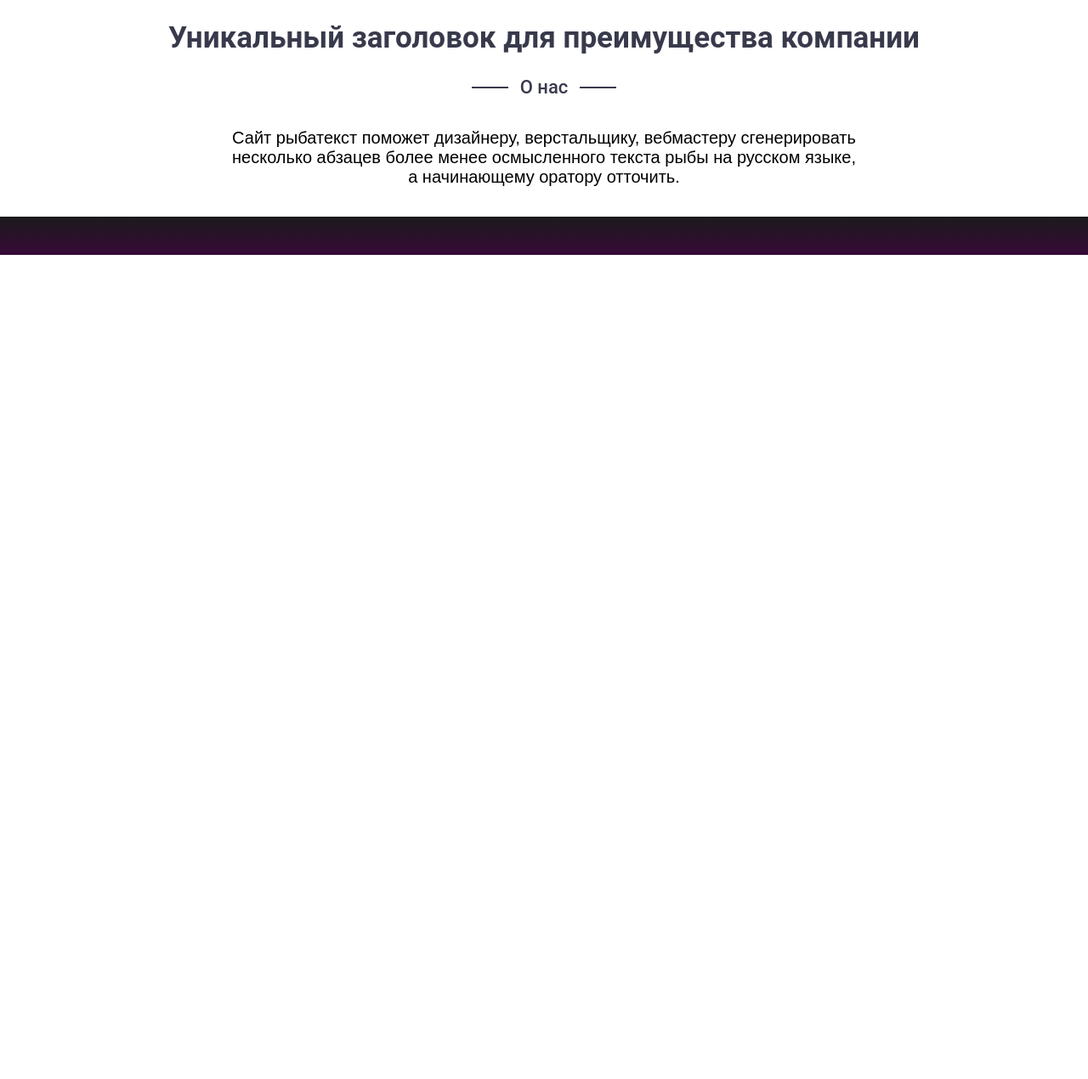
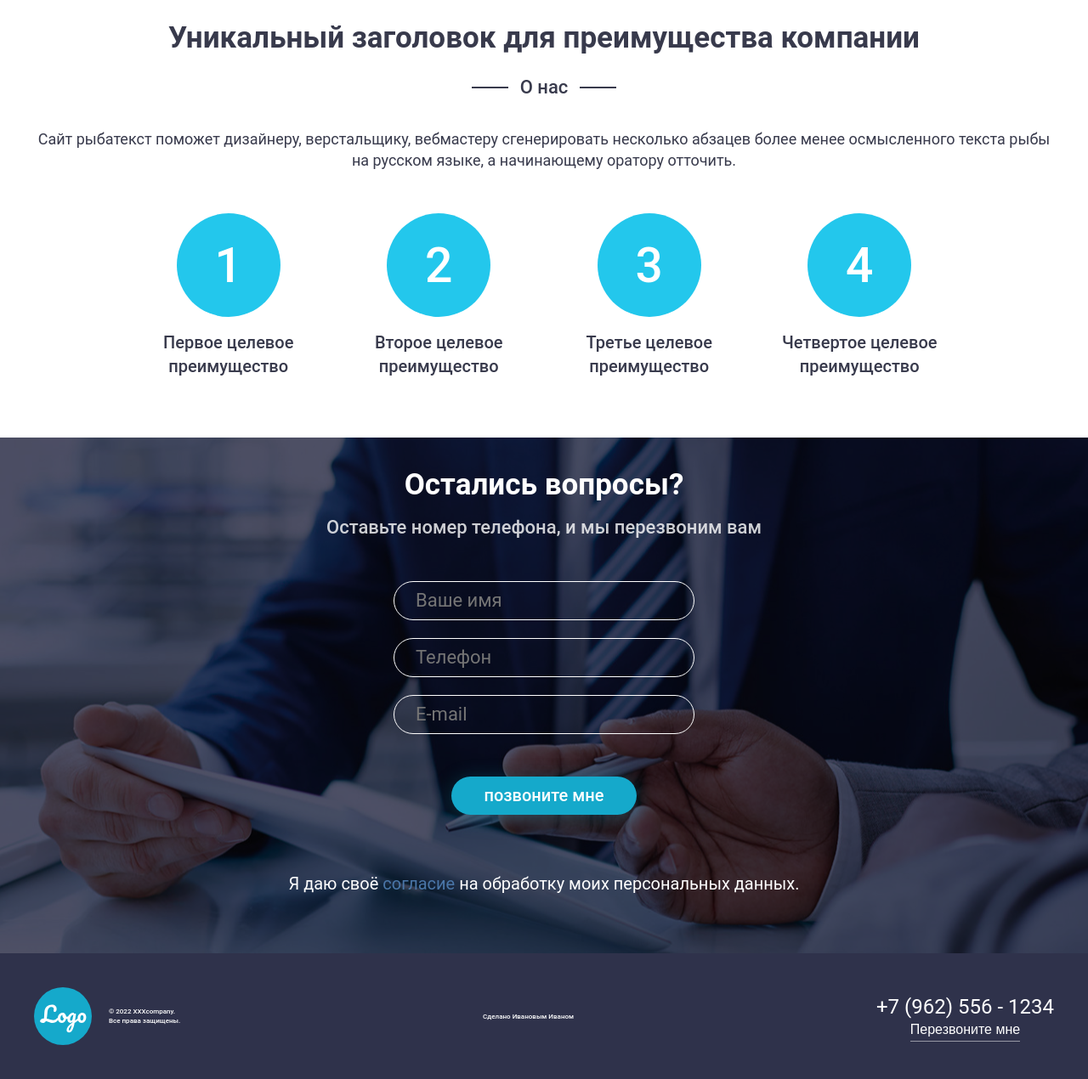
Before and after one commit to Roman121082/m_3-l_5, a plain HTML site: page index.html in a window 1280 px wide. Shown: the part 727-1997 px from the top of the page at 85% size. Before the commit the page ends 1027 px from the top, so only its background shows below. Drawn offline with Linux system fonts and the light colour scheme.

Commit message:
add footer

```diff
--- a/css/about.css
+++ b/css/about.css
@@ -2,7 +2,7 @@
   color: black;
 }
 
-.section__title {
+.about__title {
   color: #383A4C;
   text-align: center;
   margin-bottom: 25px;
@@ -13,7 +13,7 @@
   line-height: 41px;
 }
 
-.section__subtitle {
+.about__subtitle {
   position: relative;
   display: inline-block;
   color: #383A4C;
@@ -25,8 +25,8 @@
   line-height: 26px;
 }
 
-.section__subtitle::before,
-.section__subtitle::after {
+.about__subtitle::before,
+.about__subtitle::after {
   position: absolute;
   content: "";
   width: 43px;
@@ -35,10 +35,84 @@
   background-color: #383A4C;
 }
 
-.section__subtitle::before {
+.about__subtitle::before {
   right: 70px;
 }
 
-.section__subtitle::after {
+.about__subtitle::after {
   left: 70px;
 }
+
+.about__text {
+  color: #383A4C;
+  text-align: center;
+  font-family: Roboto;
+  font-size: 18px;
+  font-weight: 400;
+  line-height: 140.625%;
+  margin-bottom: 50px;
+}
+
+.advantage-list {
+  counter-reset: count 0;
+  display: flex;
+  flex-wrap: wrap;
+  gap: 40px;
+  align-items: center;
+  max-width: 950px;
+  margin: 0 auto;
+  justify-content: space-between;
+  padding-bottom: 35px;
+}
+
+.advantage-list__item {
+  max-width: 200px;
+  align-items: center;
+  margin: 0 auto;
+}
+
+.advantage-list__number {
+  position: relative;
+  margin: 0 auto 16px;
+  align-items: center;
+  width: 122px;
+  height: 122px;
+  border-radius: 50%;
+  background-color: #23C7EC;
+}
+
+.advantage-list__number:before {
+  position: absolute;
+  content: counter(count);
+  top: 50%;
+  left: 50%;
+  text-align: center;
+  transform: translate(-50%, -50%);
+  counter-increment: count;
+  color: #FFF;
+  font-family: Roboto;
+  font-size: 57px;
+  font-weight: 500;
+  line-height: 100%;
+}
+
+.advantage-list__text {
+  max-width: 200px;
+  color: #383A4C;
+  text-align: center;
+  font-family: Roboto;
+  font-size: 20px;
+  font-weight: 500;
+  line-height: 140.625%;
+}
+
+
+@media (max-wifth: 470px) {
+  .advantage-list__item {
+    justify-content: center;
+    max-width: 200px;
+    margin: 0 auto;
+    row-gap: 0;
+    padding-bottom: 25px;
+  }
+}
--- /dev/null
+++ b/css/contact-form.css
@@ -0,0 +1,102 @@
+.contact-form {
+  background-blend-mode: multiply;
+  position: relative;
+  background-image: url('../images/contact-form-bg.jpg');
+  background-repeat: no-repeat;
+  background-size: cover;
+  background-position: center;
+  background-color: rgba(47, 50, 75, 0.85);
+}
+
+.contact-form__title {
+  color: #FFF;
+  text-align: center;
+  font-family: Roboto;
+  font-size: 35px;
+  font-weight: 700;
+  line-height: 41px;
+  margin-bottom: 17px;
+}
+
+.contact-form__subtitle {
+  color: rgba(255, 255, 255, 0.80);
+  text-align: center;
+  font-family: Roboto;
+  font-size: 22px;
+  font-weight: 500;
+  line-height: 26px;
+  margin-bottom: 50px;
+}
+
+.contact-form__form {
+  display: flex;
+  flex-direction: column;
+  margin: 0 auto 35px;
+}
+
+.contact-form__list {
+  margin-bottom: 50px;
+}
+
+.contact-form__item {
+  margin-bottom: 21px;
+}
+
+.contact-form__item:last-child {
+  margin-bottom: 0;
+}
+
+.contact-form__input {
+  background-color: transparent;
+  border-radius: 50px;
+  max-width: 423px;
+  color: rgba(255, 255, 255, 0.50);
+  font-family: Roboto;
+  font-size: 22px;
+  font-weight: 400;
+  line-height: 26px;
+  padding: 9px 25px;
+  border: 1px solid #fff;
+}
+
+.contact-form__button {
+  display: inline-block;
+  margin: 0 auto;
+  color: #FFF;
+  padding: 11px 38px;
+  text-align: center;
+  font-family: Roboto;
+  font-size: 20px;
+  font-weight: 500;
+  line-height: 23px;
+  border-radius: 50px;
+  background: #15A9CB;
+  box-shadow: 0px 4px 25px 0px rgba(21, 169, 203, 0.30);
+}
+
+.contact-form__text {
+  color: #FFF;
+  text-align: center;
+  font-family: Roboto;
+  font-size: 20px;
+  font-weight: 400;
+  line-height: 23px;
+  padding: 35px 0;
+  white-space: normal;
+}
+
+.contact-form__link {
+  position: relative;
+  color: #4A76A8;
+}
+
+.contact-form__link::before {
+  position: absolute;
+  content: "";
+  width: 100%;
+  height: 1px;
+  top: 21px;
+  left: 0;
+  color: #4A76A8;
+  z-index: 10;
+}
--- a/css/footer.css
+++ b/css/footer.css
@@ -1,88 +1,68 @@
 .footer {
-  background: linear-gradient(180deg, #1B1A1B 0%, #370A37 100%);
+  background-color: #2F324B;
 }
 
-.contacts {
+.footer__box {
   display: flex;
-  margin-bottom: 156px;
   justify-content: space-between;
+  padding: 40px 0;
+  gap: 70px;
+  align-items: center;
 }
 
-.contacts__box {
+.footer__logo-box {
   display: flex;
-  flex-direction: column;
+  align-items: center;
 }
 
-.address {
-  font-style: normal;
-  font-size: 24px;
-  font-weight: 700;
-  line-height: 32px;
-  background-size: 680px 274px;
-  background-position: right;
-  background-repeat: no-repeat;
-  margin-bottom: 35px;
+.footer__logo {
+  position: relative;
+  margin-right: 20px;
+  height: 68px;
+  display: inline-block;
 }
 
-.address__text {
-  padding-left: 62px;
-  background-position: center left;
-  background-repeat: no-repeat;
-}
-
-.address__text_location {
-  margin: 0 0 38px;
-  line-height: 28px;
-  white-space: pre-line;
-  background-image: url('../images/icon/location.svg');
-}
-
-.address__text_phone {
-  margin: 0 0 11px;
-  background-image: url('../images/icon/phone.svg');
-
-}
-
-.address__text_mail {
-  margin-bottom: 0;
-  background-image: url('../images/icon/mail.svg');
-}
-
-.link {
-  display: block;
-  text-decoration: none;
-  color: inherit;
-}
-
-.link:hover {
-  color: var(--hover-color);
-  transition: color 0.3s ease-in;
-}
-
-.footer__social-list {
-  height: 50px;
-}
-
-.footer__social-item {
-  margin-right: 26px;
-  display: inline-block;
+.footer__text-box {
+  display: flex;
   text-align: center;
 }
 
-.footer__social-item:last-child {
-  margin: 0;
+.footer__text {
+  display: flex;
+  justify-content: start;
+  color: #fff;
+  white-space: pre-line;
+  font-family: Roboto;
+  font-size: 8px;
+  font-style: normal;
+  font-weight: 500;
+  line-height: 140.625%;
 }
 
-.footer__social-link {
-  display: inline-block;
-  text-decoration: none;
-  cursor: pointer;
-  color: inherit;
-  width: 50px;
-  height: 50px;
+
+@media (max-width: 750px) {
+  .footer__box {
+    row-gap: 0;
+  }
+
+  .footer__text-box {
+    order: 1;
+    justify-content: center;
+    color: #FFF;
+    font-family: Roboto;
+    font-size: 12px;
+    font-style: normal;
+    font-weight: 500;
+    line-height: 140.625%;
+    background-color: #2A2C3F;
+    padding: 15 auto;
+    text-align: center;
+  }
 }
 
-.footer__social-link:hover {
-  color: var(--main-color);
-  transition: color 0.3s ease-in;
+@media (max-width: 650px) {
+  .footer__box {
+    flex-wrap: wrap;
+
+  }
 }
--- a/css/global.css
+++ b/css/global.css
@@ -1,7 +1,6 @@
 h1,
 h2,
 h3,
-h4,
-p {
+h4 {
   white-space: pre-line;
 }
--- a/css/header.css
+++ b/css/header.css
@@ -12,12 +12,12 @@
 }
 
 .header__logo {
-  width: 68px;
-  height: 68px;
+  max-height: 68px
 }
 
 .phone {
   text-align: center;
+  display: inline-block;
 }
 
 .phone__link {
@@ -27,7 +27,6 @@
   font-style: normal;
   font-weight: 400;
   line-height: 28px;
-  margin-bottom: 3px;
 }
 
 .phone__button {
--- a/css/style.css
+++ b/css/style.css
@@ -1,16 +1,11 @@
-@import "var.css";
+/* @import "var.css"; */
 @import "global.css";
 @import "normalize.css";
 @import "header.css";
 @import "preview.css";
-@import "price.css";
-@import "hall.css";
-@import "booking.css";
 @import "about.css";
-@import "comments.css";
-@import "faq.css";
+@import "contact-form.css";
 @import "footer.css";
-@import "copyright.css";
 
 * {
   box-sizing: border-box;
@@ -94,7 +89,7 @@ iframe {
 
 .container {
   position: relative;
-  max-width: 1100px;
+  max-width: 1230px;
   padding: 0 15px;
   margin: 0 auto;
 }
@@ -120,7 +115,3 @@ input {
 в итоге 1240px
 Чтобы контент не прижимался к краям экрана
 */
-
-.footer {
-  padding-bottom: 10px;
-}
--- a/index.html
+++ b/index.html
@@ -13,42 +13,120 @@
 
   <div class="container">
     <header class="header">
-      <a class="header__logo" href="!#">
-        <img class="header__img" src="../images/logo.svg" alt="">
+      <a class="header__logo" href="">
+        <img class="header__img" src="images/logo.svg" alt="">
       </a>
       <div class="phone">
         <a class="phone__link" href="tel:89625561234">+7 (962) 556 - 1234</a>
         <button type="button" class="phone__button">Перезвоните мне</button>
       </div>
+    </header>
   </div>
-  </header>
+
 
 
   <main>
     <section class="section preview">
+      <div class="container">
         <h1 class="preview__title">Заголовок c уникальным торговым
           предложением по системе 4U</h1>
         <p class="preview__subtitle">Описания предлжения компании. Сайт рыбатекст поможет дизайнеру, верстальщику,
           вебмастеру сгенерировать несколько абзацев более менее осмысленного текста рыбы
           на русском языке, а начинающему.
         </p>
+        <div class="preview__link-box">
           <a class="preview__link" href="">Подробнее</a>
+        </div>
+      </div>
     </section>
 
     <section class="section about">
-      <h2 class="section__title">Уникальный заголовок для преимущества компании
+      <div class="container">
+        <h2 class="about__title">Уникальный заголовок для преимущества компании
         </h2>
-      <p class="section__subtitle">О нас
+        <p class="about__subtitle">О нас
         </p>
         <p class="about__text">Сайт рыбатекст поможет дизайнеру, верстальщику, вебмастеру сгенерировать
           несколько абзацев более менее осмысленного текста рыбы на русском языке,
           а начинающему оратору отточить.</p>
+        <ul class="advantage-list">
+          <li class="advantage-list__item">
+            <div class="advantage-list__number"></div>
+            <p class="advantage-list__text">Первое целевое преимущество
+            </p>
+          </li>
+          <li class="advantage-list__item">
+            <div class="advantage-list__number"></div>
+            <p class="advantage-list__text">Второе целевое преимущество
+            </p>
+          </li>
+          <li class="advantage-list__item">
+            <div class="advantage-list__number"></div>
+            <p class="advantage-list__text">Третье целевое преимущество
+            </p>
+          </li>
+          <li class="advantage-list__item">
+            <div class="advantage-list__number"></div>
+            <p class="advantage-list__text">Четвертое целевое преимущество
+            </p>
+          </li>
+        </ul>
+        </div">
+    </section>
+
+    <section class="section contact-form">
+      <div class="container">
+        <h2 class="contact-form__title">Остались вопросы?</h2>
+        <p class="contact-form__subtitle">Оставьте номер телефона, и мы перезвоним вам
+        </p>
+        <form class="contact-form__form" action="https://jsonplaceholder.typicode.com/posts" method="POST"
+          name="booking">
+          <ul class="contact-form__list">
+            <li class="contact-form__item">
+              <label class="contact-form__label" for="name"></label>
+              <input class="contact-form__input" type="text" name="name" id="name" placeholder="Ваше имя" required="">
+            </li>
+            <li class="contact-form__item">
+              <label class="contact-form__label" for="phone"></label>
+              <input class="contact-form__input" type="text" name="phone" id="phone" placeholder="Телефон" required="">
+            </li>
+            <li class="contact-form__item">
+              <label class="contact-form__label" for="mail"></label>
+              <input class="contact-form__input" type="text" name="mail" id="mail" placeholder="E-mail" required="">
+            </li>
+          </ul>
+          <button class="contact-form__button" type="submit">позвоните мне</button>
+        </form>
+        <p class="contact-form__text">Я даю своё <a class="contact-form__link" href="">согласие</a> на обработку моих
+          персональных данных.
+        </p>
+      </div>
     </section>
   </main>
 
-  <footer class="section footer">
+  <footer class="footer">
+    <div class="container">
+      <div class="footer__box">
+        <div class="footer__logo-box">
+          <a class="footer__logo" href="">
+            <img class="footer__img" src="images/logo.svg" alt="">
+          </a>
+          <p class="footer__text">© 2022 XXXcompany.
+            Все права защищены.
+          </p>
+        </div>
+        <div class="footer__text-box">
+          <p class="footer__text footer__text-author">Сделано Ивановым Иваном
+          </p>
+        </div>
+        <div class="phone">
+          <a class="phone__link" href="tel:89625561234">+7 (962) 556 - 1234</a>
+          <button type="button" class="phone__button">Перезвоните мне</button>
+        </div>
+      </div>
+    </div>
+  </footer>
 
-  </footer>
   <script>
     document.addEventListener('click', event => { if (event.target.matches('button')) { event.target.focus() } })
   </script>
```
Also changed, not shown: css/preview.css (+19 -1 lines), images/contact-form-bg.jpg (added). Lines whose indentation alone changed are shown as unchanged.
